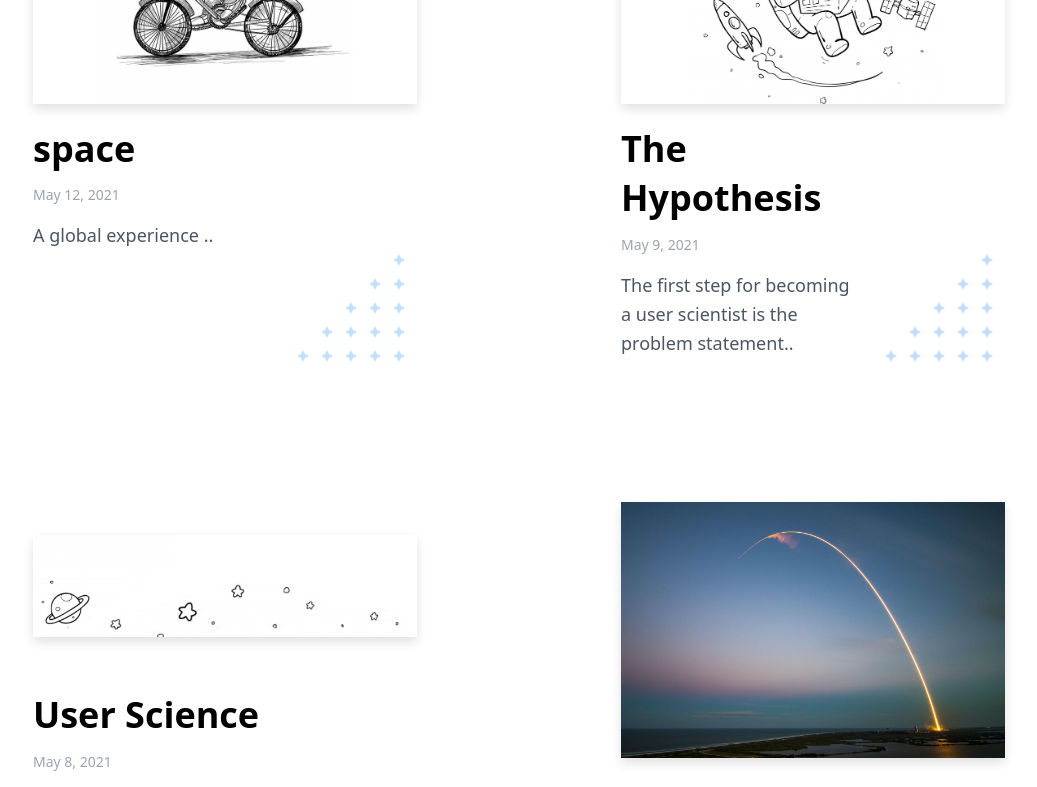
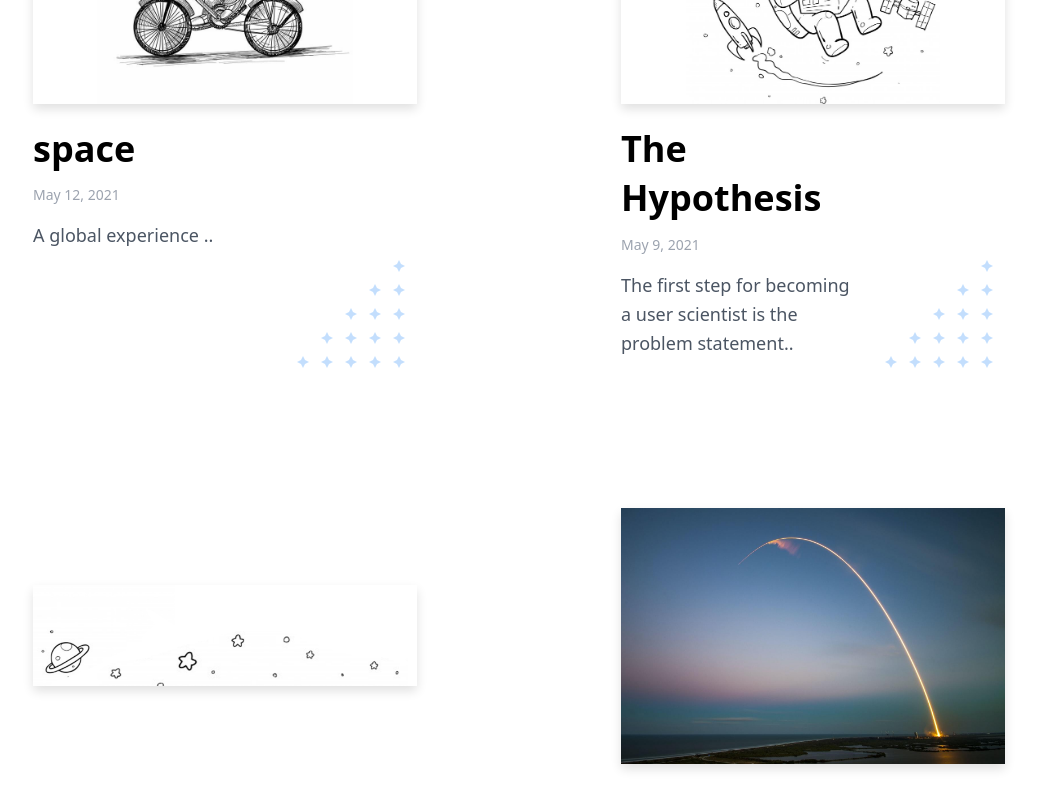
Before and after one commit to glidaa/userscience.org, a Next.js app: page / in a window 1280 px wide. Shown: the part 1160-1947 px from the top of the page, without its empty margins (51-1088 px from the left). Built offline with nearby package versions, Linux system fonts and the light colour scheme.

Commit message:
smaller post picture to look better

```diff
--- a/components/post-preview.js
+++ b/components/post-preview.js
@@ -1,7 +1,6 @@
-import Avatar from '../components/avatar'
-import DateFormatter from '../components/date-formatter'
-import CoverImage from './cover-image'
-import Link from 'next/link'
+import DateFormatter from "../components/date-formatter";
+import CoverImage from "./cover-image";
+import Link from "next/link";
 
 export default function PostPreview({
   title,
@@ -12,7 +11,7 @@ export default function PostPreview({
 }) {
   return (
     <section className="flex flex-col w-full md:w-96  ">
-      <div className="mb-5 max-h-64 md:h-64 md:w-96  flex items-center justify-center" >
+      <div className="mb-5 max-h-64 md:h-64 md:w-96  flex items-center justify-center">
         <CoverImage
           slug={slug}
           title={title}
@@ -22,7 +21,7 @@ export default function PostPreview({
         />
       </div>
 
-    <div className="flex flex-row h-full items-end justify-between">
+      <div className="max-h-64 h-64 flex flex-row items-end justify-between">
         <div className="self-start">
           <h3 className="text-4xl mb-3 leading-snug font-bold">
             <Link as={`/posts/${slug}`} href="/posts/[slug]">
@@ -32,10 +31,12 @@ export default function PostPreview({
           <div className="text-sm text-gray-400 mb-4">
             <DateFormatter dateString={date} />
           </div>
-      <p className="text-lg leading-relaxed mb-4 text-gray-600">{excerpt}</p>
+          <p className="text-lg leading-relaxed mb-4 text-gray-600">
+            {excerpt}
+          </p>
         </div>
         <div className="bg-stars" />
       </div>
     </section>
-  )
+  );
 }
```
Lines whose indentation alone changed are shown as unchanged.
